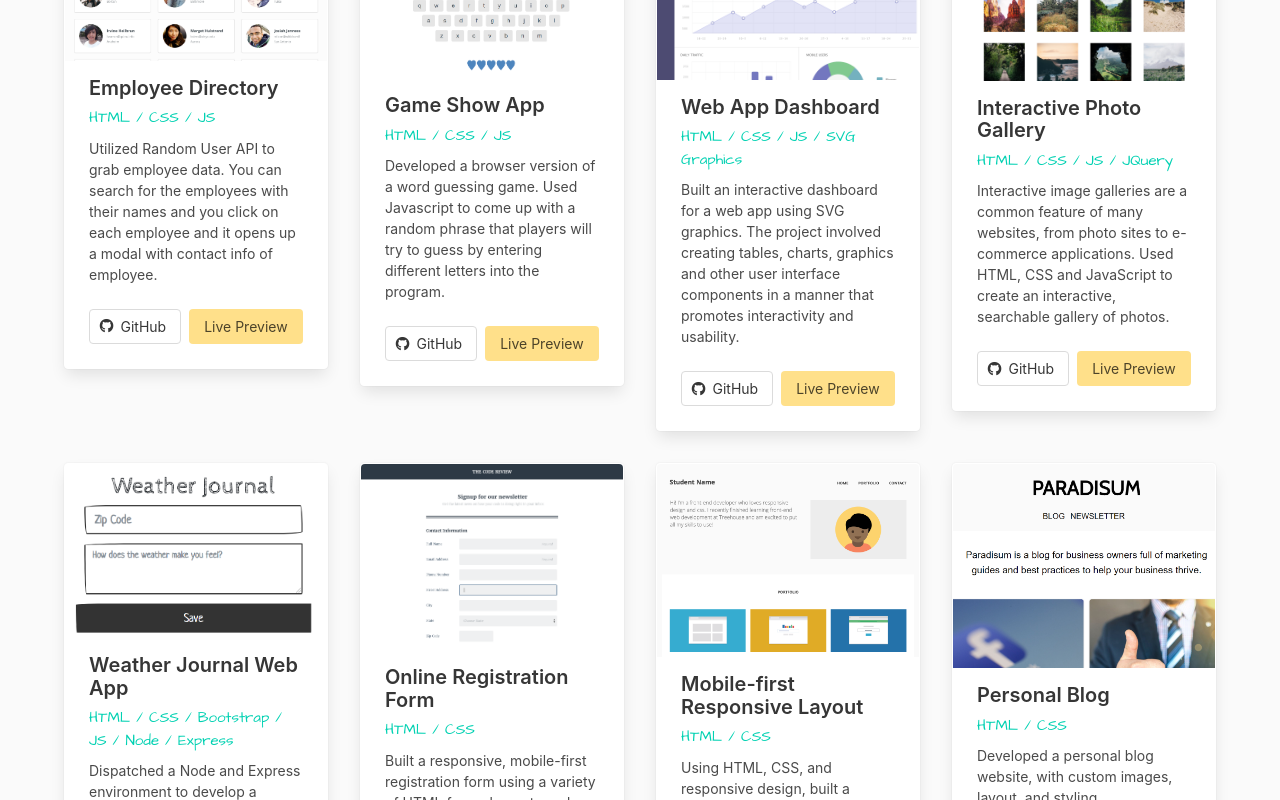
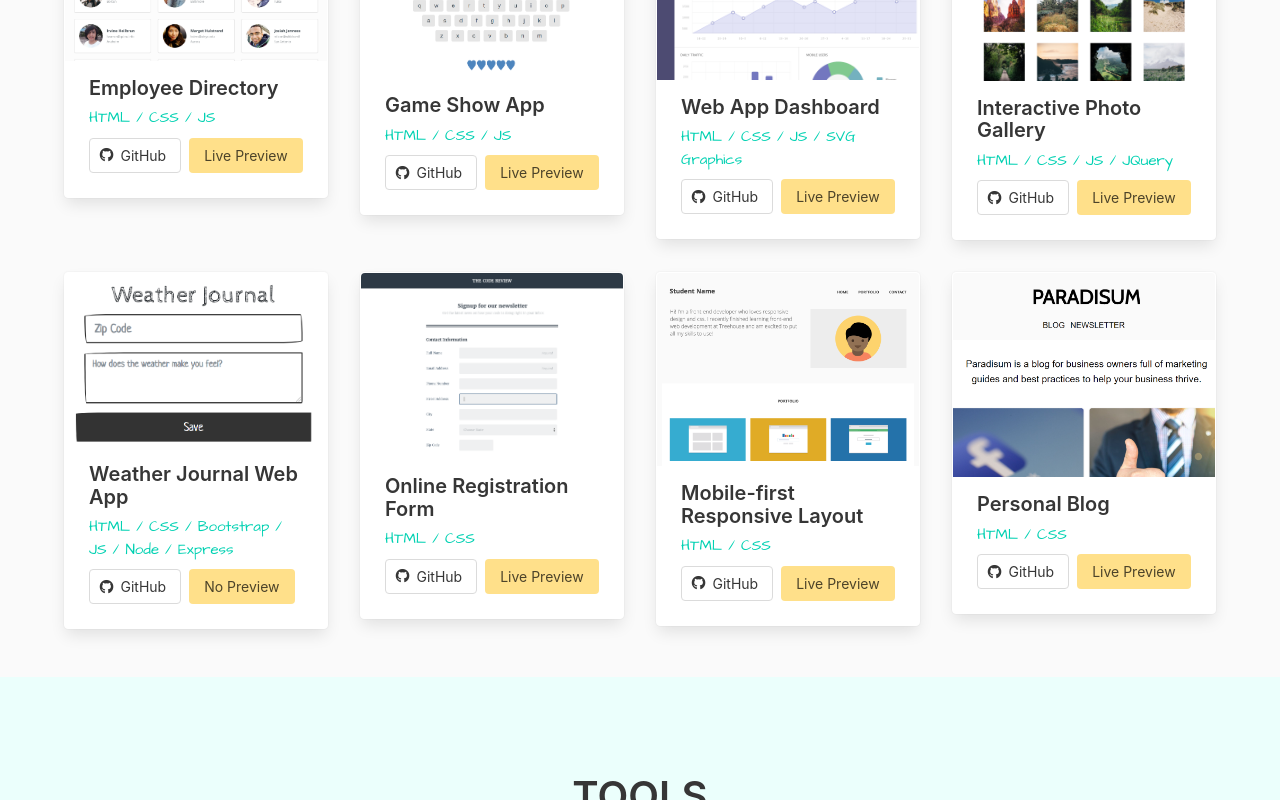
Before and after one commit to salymk/salym-portfolio, a React (Create React App) app: page / in a window 1280 px wide. Shown: the part 1600-2400 px from the top of the page. Built offline with nearby package versions, Linux system fonts and the light colour scheme.

Commit message:
Commented out project descriptions

```diff
--- a/src/sections/main-content/projects/Projects.js
+++ b/src/sections/main-content/projects/Projects.js
@@ -27,7 +27,7 @@ const Projects = () => {
 									{project.skills}
 								</p>
 							</div>
-							<div className='content content-size'>{project.description}</div>
+							{/*<div className='content content-size'>{project.description}</div>*/}
 
 							<div className='buttons'>
 								<a
@@ -42,7 +42,7 @@ const Projects = () => {
 								<a
 									href={project.preview.url}
 									target='_blank'
-									className='button ct-btn  is-warning'>
+									className='button ct-btn is-warning'>
 									{project.preview.button}
 								</a>
 							</div>
```
